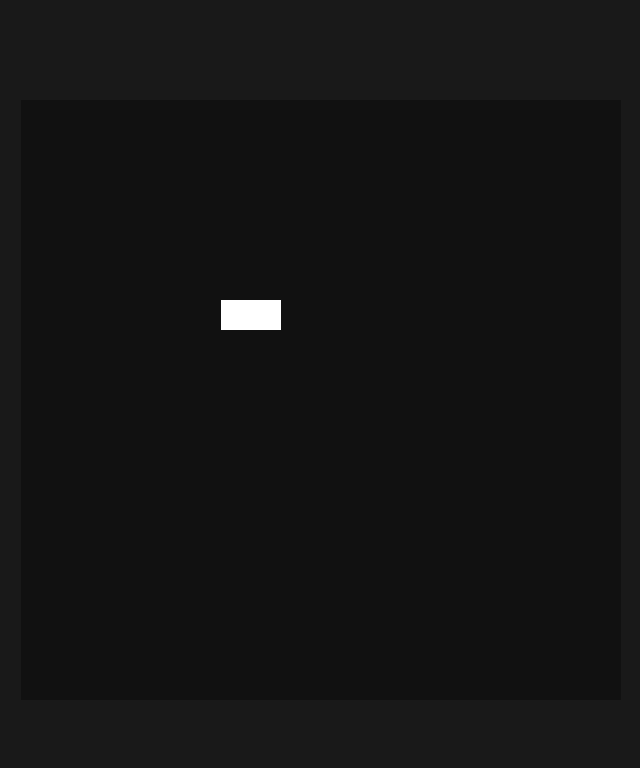
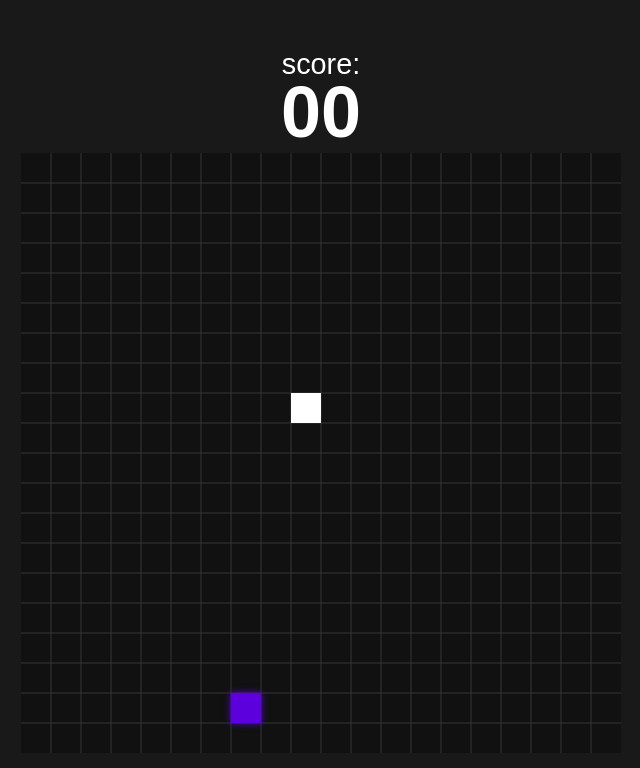
Before and after one commit to KlaudioSilva/snake_game, a plain HTML site: page index.html in a window 1280 px wide. Shown: the whole page, without its empty margins (319-959 px from the left). Drawn offline with nearby package versions, Linux system fonts and the light colour scheme.

Commit message:
21-04-24

```diff
--- a/css/style.css
+++ b/css/style.css
@@ -20,3 +20,51 @@ body{
 canvas{
     background-color: #111;
 }
+
+.score{
+    display: flex;
+    flex-direction: column;
+    align-items: center;
+    font-size: 1.8rem;
+}
+
+.score--value{
+    font-weight: 700;
+    font-size: 4.5rem;
+    display: block;
+    margin-top: -10px;
+}
+
+.menu-screen{
+    position: absolute;
+    display: none;
+    flex-direction: column;
+    align-items: center;
+    z-index: 1;
+}
+
+.game-over{
+    text-transform: uppercase;
+    font-weight: 700;
+    font-size: 3rem;
+}
+
+.final-score{
+    font-weight: 500;
+    font-size: 1.5rem;
+}
+
+.btn-play{
+    border: none;
+    border-radius: 100px;
+    padding: 10px 15px 10px 12px;
+    font-size: 1rem;
+    font-weight: 600;
+    color: #333;
+    margin-top: 40px;
+    display: flex;
+    align-items: center;
+    justify-content: center;
+    gap: 5px;
+    cursor: pointer;
+}
--- a/index.html
+++ b/index.html
@@ -10,6 +10,12 @@
     </head>
     <body>
 
+        <div class="score">score: <span class="score--value">00</span></div>
+        <div class="menu-screen">
+            <span class="game-over">game over</span>
+            <span class="final-score">score <span>00</span></span>
+            <button class="btn-play">Jogar Novamente</button>
+        </div>
         <canvas width="600" height="600"></canvas>
 
         <script src="./js/script.js"></script>
--- a/js/script.js
+++ b/js/script.js
@@ -1,17 +1,52 @@
 const canvas = document.querySelector("canvas")
 const ctx = canvas.getContext("2d")
+const score = document.querySelector(".score--value")
+const finalScore = document.querySelector(".final-score > span")
+const menu = document.querySelector(".menu-screen")
+const buttonPlay = document.querySelector(".btn-play")
 
+//tamanho de cada parte e posição inicial da cobrinha
 const size = 30
 
-const snake = [
-    {x: 200, y: 200},
-    {x: 230, y: 200}
-]
+const initialPosition = {x: 270, y: 240}
+let snake = [initialPosition]
+
+const incrementScore = () => {
+    score.innerText = parseInt(score.innerText) + 10
+}
+
 let direction, loopId
+
+const randomNumber = (min, max) => {
+    //gerando valor aleatório (arredondado)
+    return Math.round(Math.random() * (max - min) + min)
+}
+
+const randoPosition = () => {
+    const number = randomNumber(0, canvas.width - size)
+    return Math.round(number / 30) * 30
+}
+
+const randomColor = () => {
+    const red = randomNumber(0, 255)
+    const green = randomNumber(0, 255)
+    const blue = randomNumber(0, 255)
+
+    return `rgb(${red}, ${green}, ${blue})`
+}
+
+const audio = new Audio('../assets/eat.mp3')
+
+//posiçao da frutinha
+const food = {
+    x: randoPosition(),
+    y: randoPosition(),
+    color: randomColor()
+}
 
 //desenhando a cobrinha
 const drawSnake = () => {
-    ctx.fillStyle = "ddd"
+    ctx.fillStyle = "#BFC9CA"
 
     snake.forEach((position, index) => {
         if(index == snake.length - 1){
@@ -40,13 +75,96 @@ const moveSnake = () => {
 
     snake.shift()
 }
+//desenhando a frutinha
+const drawFood = () => {
+    const{x, y, color} = food
 
+    ctx.shadowColor = color
+    ctx.shadowBlur = 7
+    ctx.fillStyle = color
+    ctx.fillRect(x, y, size, size)
+    ctx.shadowBlur = 0
+}
+//desenhando o grid
+const drawGrid = () => {
+    ctx.lineWidth = 1
+    ctx.strokeStyle = "#363636"
+
+    for(let i = 30; i < canvas.width; i += 30){
+        //linhas verticais
+        ctx.beginPath()
+        ctx.lineTo(i, 0)
+        ctx.lineTo(i, 600)
+        ctx.stroke()
+
+        //linhas horizontais
+        ctx.beginPath()
+        ctx.lineTo(0, i)
+        ctx.lineTo(600, i)
+        ctx.stroke()
+    }
+}
+
+//a cobra comeu a fruta? gere nova fruta com uma nova cor
+const checkEat = () => {
+    const head = snake[snake.length - 1]
+
+    if(head.x == food.x && head.y == food.y){
+        snake.push(head)
+        audio.play()
+        incrementScore()
+
+        let x = randoPosition()
+        let y = randoPosition()
+
+        while(snake.find((position) => position.x == x && position.y == y)){
+            x = randoPosition()
+            y = randoPosition()
+        }
+
+        food.x = x
+        food.y = y
+        food.color = randomColor()
+    }
+}
+
+//colidiu com o rabo ou com a parede?
+const checkCollision = () => {
+    const head = snake[snake.length - 1]  //cabeça da cobra
+    const canvasLimit = canvas.width - size  //limite da tela
+    const neckIndex = snake.length - 2 //colisão a partir do pescoço
+    const wallCollision = head.x < 0 || head.x > canvasLimit || head.y < 0 || head.y > canvasLimit
+
+    //a cobra não pode colidir com a propria cabeça
+    const selfCollision = snake.find((position, index) => {
+        return index < neckIndex && position.x == head.x && position.y == head.y
+    })
+
+    //se colidiu com a parede ou com o proprio corpo
+    if(wallCollision || selfCollision){
+        gameOver()
+    }
+}
+
+const gameOver = () => {
+    direction = undefined
+
+    menu.style.display = "flex"
+    finalScore.innerText = score.innerText
+    canvas.style.filter = "blur(3px)"
+}
+
+//loop do jogo
 const gameLoop = () => {
     clearInterval(loopId)
+
     ctx.clearRect(0, 0, 600, 600)
-
+    drawGrid()
+    drawFood()
     moveSnake()
     drawSnake()
+    checkEat()
+    checkCollision()
 
     loopId = setTimeout(() => {
         gameLoop()
@@ -55,6 +173,7 @@ const gameLoop = () => {
 
 gameLoop()
 
+//controlando a direção da cobrinha
 document.addEventListener("keydown", ({key}) =>{
     if(key == "ArrowRight" && direction != "left"){
         direction = "right"
@@ -69,3 +188,11 @@ document.addEventListener("keydown", ({key}) =>{
         direction = "up"
     }
 })
+
+buttonPlay.addEventListener("click", () => {
+    score.innerText = "00"
+    menu.style.display = "none"
+    canvas.style.filter = "none"
+
+    snake = [initialPosition]
+})
```
Also changed, not shown: 1 other file.
